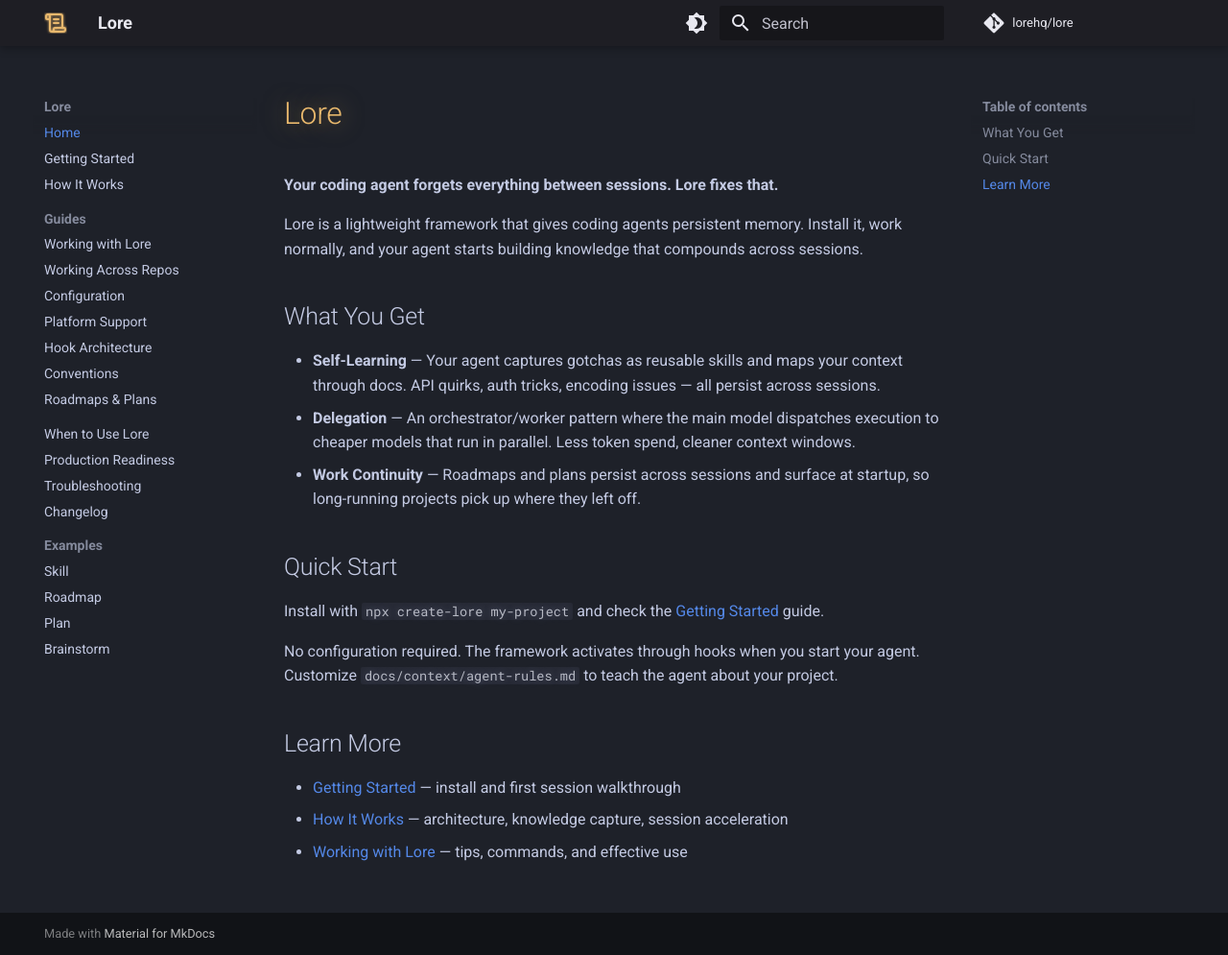
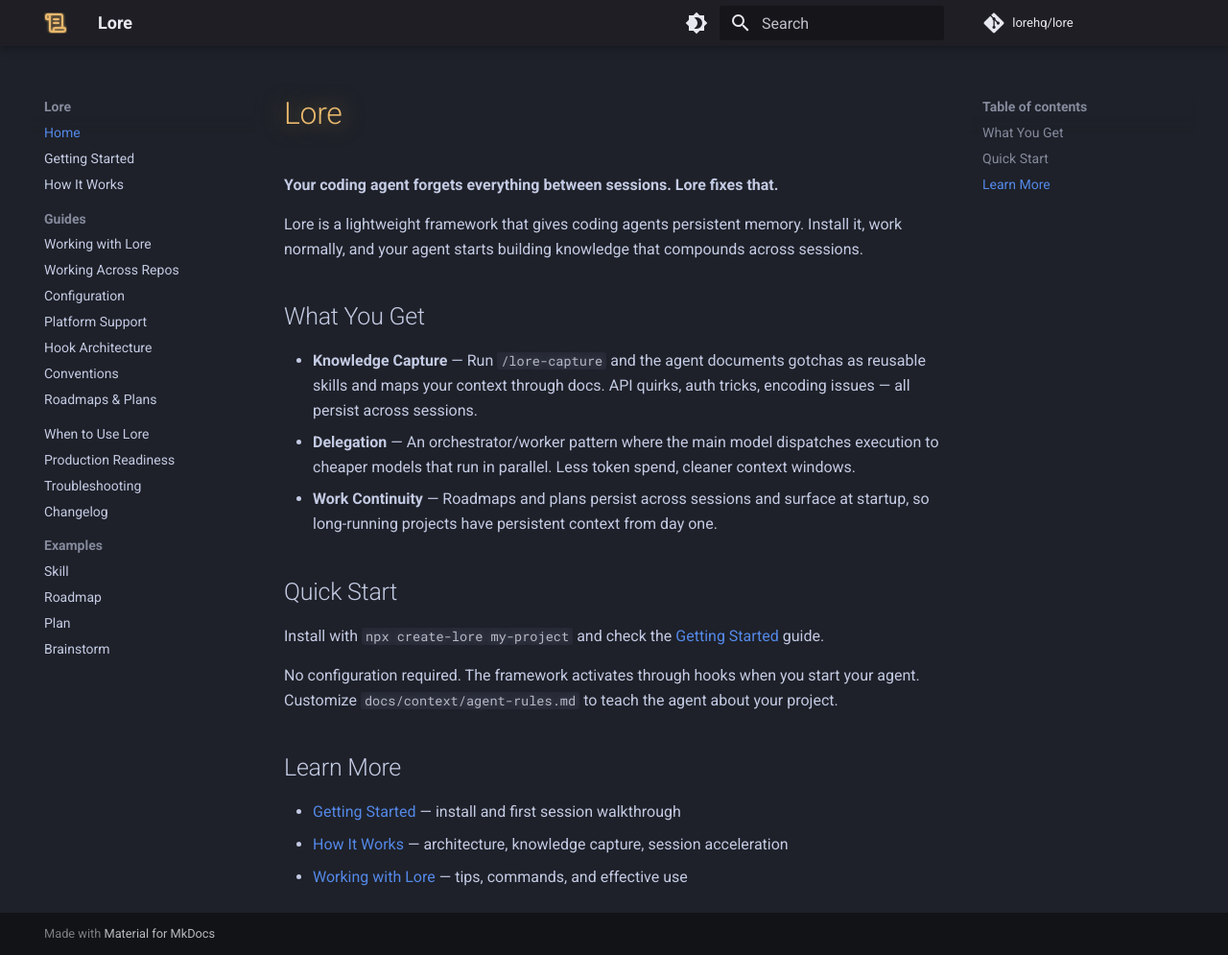
Before and after one commit to lorehq/lore-docs, an MkDocs documentation site: the page built from docs/index.md, in a window 1280 px wide and 995 px high. Shown: the whole window at 96% size. Built offline with MkDocs 1.6.1 and Material for MkDocs 9.7.7, drawn with Linux system fonts in a browser that asks for light colours; comment, search, counter and statistics services are not loaded.

Commit message:
Fix marketing language, add CODEOWNERS
"Self-Learning" → "Knowledge Capture", "learns" → "captures",
"pick up where they left off" → "have persistent context from day one".
Added CODEOWNERS for governance.

Co-Authored-By: Claude Opus 4.6 <noreply@anthropic.com>

```diff
--- a/docs/index.md
+++ b/docs/index.md
@@ -10,9 +10,9 @@ Lore is a lightweight framework that gives coding agents persistent memory. Inst
 
 ## What You Get
 
-- **Self-Learning** — Your agent captures gotchas as reusable skills and maps your context through docs. API quirks, auth tricks, encoding issues — all persist across sessions.
+- **Knowledge Capture** — Run `/lore-capture` and the agent documents gotchas as reusable skills and maps your context through docs. API quirks, auth tricks, encoding issues — all persist across sessions.
 - **Delegation** — An orchestrator/worker pattern where the main model dispatches execution to cheaper models that run in parallel. Less token spend, cleaner context windows.
-- **Work Continuity** — Roadmaps and plans persist across sessions and surface at startup, so long-running projects pick up where they left off.
+- **Work Continuity** — Roadmaps and plans persist across sessions and surface at startup, so long-running projects have persistent context from day one.
 
 ## Quick Start
 
```
Also changed, not shown: docs/when-to-use-lore.md (+1 -1 lines), 1 other file.
